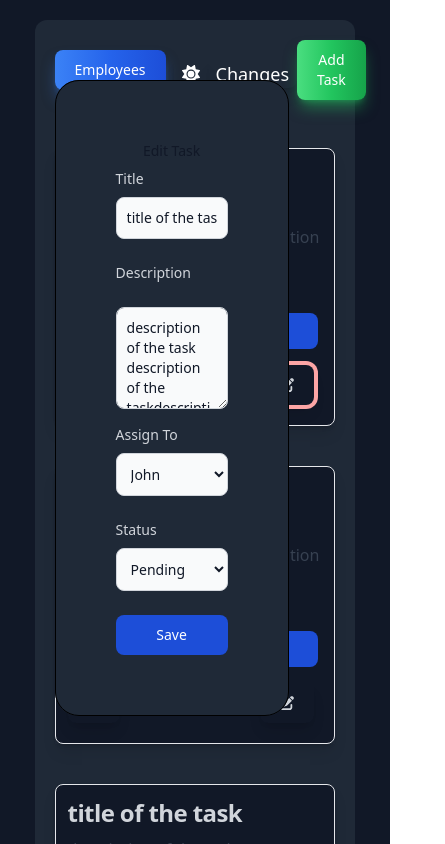
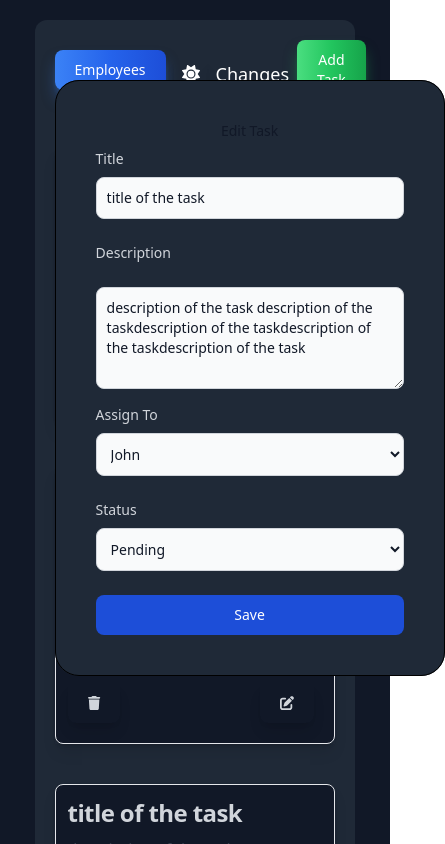
Before and after one commit to Jagtap01sumit/Kanban-card-Redux-practice, a Next.js app: page / in a window 390 px wide. Both pictures are taken after a click on the button 287 px from the left and 385 px from the top of the page. Shown: the top 844 px of the page, 445 px wide, since content can reach past the window. Built offline with nearby package versions, Linux system fonts and the light colour scheme.

Commit message:
responsive

```diff
--- a/components/Edittask.js
+++ b/components/Edittask.js
@@ -54,7 +54,7 @@ export default function Edittask({ setEditTask, id }) {
   };
 
   return (
-    <div className="w-full p-10 flex items-center justify-center border border-black rounded-3xl  transition-opacity duration-300 ease-in-out">
+    <div className="w-full lg:p-10 md:p-8 p-5 flex items-center justify-center border border-black rounded-3xl  transition-opacity duration-300 ease-in-out">
       {task && (
         <div className="flex flex-col m-5 w-full">
           <div>
--- a/components/Tasks.js
+++ b/components/Tasks.js
@@ -176,7 +176,7 @@ export default function Tasks({ open, change }) {
               </div>
               {editTask && editTaskId === task.id && (
                 <div
-                  className="blur-none absolute top-20 justify-center lg:w-2/5 w-3/5 flex  rounded-3xl "
+                  className="w-full absolute top-20 justify-center lg:w-2/5 md:w-3/5 flex  rounded-3xl "
                   style={{
                     backgroundColor: activeColors.primary,
                     color: activeColors.tertiary,
```
